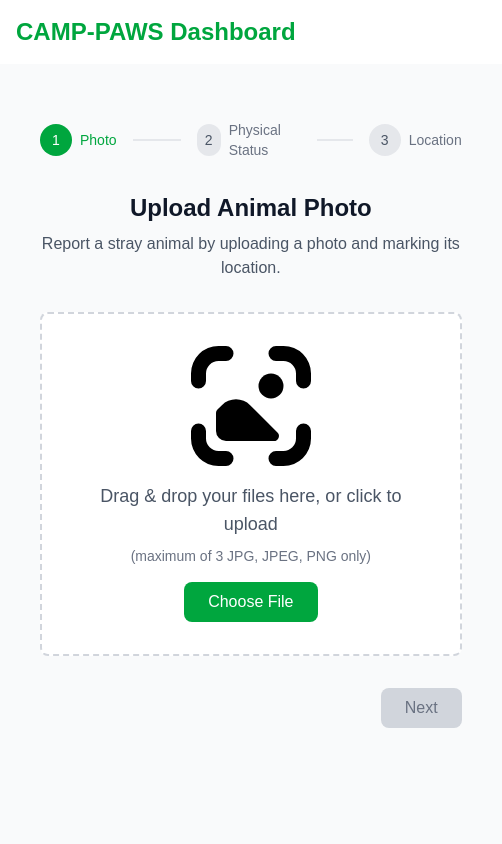
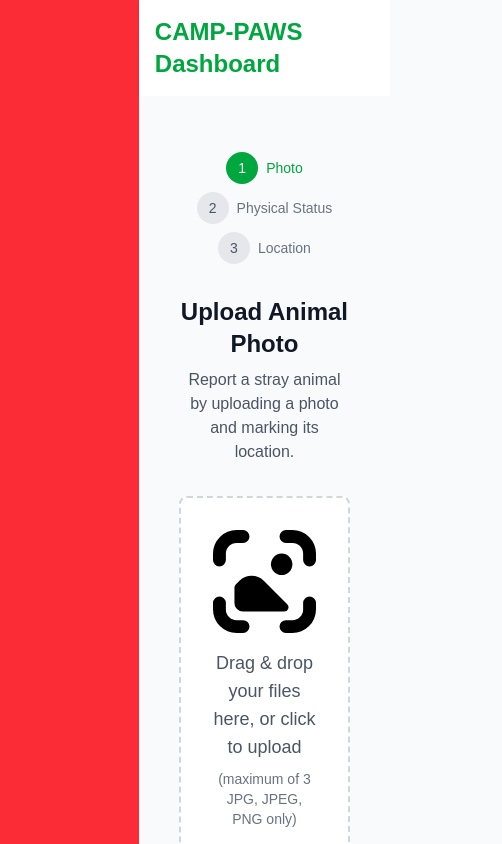
Before and after one commit to CSci-153-Web-Systems-and-Technologies/batch-2025-camp-paws-web, a Next.js app: page /report in a window 390 px wide. Shown: the whole page, 502 px wide, since content can reach past the window. Built offline with nearby package versions, Linux system fonts and the light colour scheme.

Commit message:
feat: minor css fixes

```diff
--- a/src/app/(dashboard)/(user)/report/components/PhysicalDetails.tsx
+++ b/src/app/(dashboard)/(user)/report/components/PhysicalDetails.tsx
@@ -319,7 +319,7 @@ export default function PhysicalDetails({ data, onNext, onBack }: PhysicalDetail
                     }`}
                   >
                     {/* Image Section (Left) */}
-                    <div className="flex-shrink-0 mr-4">
+                    <div className="shrink-0 mr-4">
                       <Image
                         src={`/cat-bcs/${item.score}.jpg`}
                         alt={`Cat Body Condition Score ${item.score}`}
@@ -401,7 +401,7 @@ export default function PhysicalDetails({ data, onNext, onBack }: PhysicalDetail
                     }`}
                   >
                     {/* Image Section (Left) */}
-                    <div className="flex-shrink-0 mr-4">
+                    <div className="shrink-0 mr-4">
                       <Image
                         src={`/dog-bcs/${item.score}.png`}
                         alt={`Dog Body Condition Score ${item.score}`}
@@ -639,7 +639,7 @@ export default function PhysicalDetails({ data, onNext, onBack }: PhysicalDetail
                   }`}
                 >
                   {/* Color Circle */}
-                  <div className={`w-8 h-8 rounded-full mr-3 border-2 ${color.colorClass} ${
+                  <div className={`w-8 h-8 min-w-8 min-h-8 rounded-full mr-3 border-2 shrink-0 ${color.colorClass} ${
                     color.id === 'white' ? 'border-gray-300' : 'border-white'
                   }`}></div>
 
@@ -705,7 +705,7 @@ export default function PhysicalDetails({ data, onNext, onBack }: PhysicalDetail
                   }`}
                 >
                   <div className="flex items-start space-x-3">
-                    <div className={`flex-shrink-0 w-5 h-5 rounded border-2 flex items-center justify-center transition-colors ${
+                    <div className={`shrink-0 w-5 h-5 min-w-5 min-h-5 rounded border-2 flex items-center justify-center transition-colors ${
                       (formState.physicalProblems || []).includes(problem.id)
                         ? 'border-green-500 bg-green-500'
                         : 'border-gray-300'
@@ -783,7 +783,7 @@ export default function PhysicalDetails({ data, onNext, onBack }: PhysicalDetail
                   }`}
                 >
                   <div className="flex items-start space-x-3">
-                    <div className={`flex-shrink-0 w-5 h-5 rounded border-2 flex items-center justify-center transition-colors ${
+                    <div className={`shrink-0 w-5 h-5 min-w-5 min-h-5 rounded border-2 flex items-center justify-center transition-colors ${
                       (formState.physicalProblems || []).includes(problem.id)
                         ? 'border-green-500 bg-green-500'
                         : 'border-gray-300'
@@ -861,7 +861,7 @@ export default function PhysicalDetails({ data, onNext, onBack }: PhysicalDetail
                   }`}
                 >
                   <div className="flex items-start space-x-3">
-                    <div className={`flex-shrink-0 w-5 h-5 rounded border-2 flex items-center justify-center transition-colors ${
+                    <div className={`shrink-0 w-5 h-5 min-w-5 min-h-5 rounded border-2 flex items-center justify-center transition-colors ${
                       (formState.physicalProblems || []).includes(problem.id)
                         ? 'border-green-500 bg-green-500'
                         : 'border-gray-300'
--- a/src/app/(dashboard)/(user)/report/components/StepIndicator.tsx
+++ b/src/app/(dashboard)/(user)/report/components/StepIndicator.tsx
@@ -17,10 +17,10 @@ export default function StepIndicator({ currentStep }: StepIndicatorProps) {
   ];
 
   return (
-    <div className="flex items-center justify-center mb-8">
+    <div className="flex flex-col sm:flex-row items-center justify-center mb-8 gap-2 sm:gap-0">
       {steps.map((step, index) => (
-        <div key={step.number} className="flex items-center">
-          <div className={`flex items-center justify-center w-8 h-8 rounded-full text-sm font-medium ${
+        <div key={step.number} className="flex items-center w-full sm:w-auto justify-center sm:justify-start">
+          <div className={`flex items-center justify-center w-8 h-8 min-w-8 min-h-8 rounded-full text-sm font-medium shrink-0 ${
             step.completed
               ? 'bg-green-600 text-white'
               : step.active
@@ -29,11 +29,11 @@ export default function StepIndicator({ currentStep }: StepIndicatorProps) {
           }`}>
             {step.completed ? '✓' : step.number}
           </div>
-          <span className={`ml-2 text-sm ${step.active ? 'text-green-600 font-medium' : 'text-gray-500'}`}>
+          <span className={`ml-2 text-sm whitespace-nowrap ${step.active ? 'text-green-600 font-medium' : 'text-gray-500'}`}>
             {step.label}
           </span>
           {index < steps.length - 1 && (
-            <div className={`w-12 h-0.5 mx-4 ${step.completed ? 'bg-green-600' : 'bg-gray-200'}`} />
+            <div className={`hidden sm:block w-12 h-0.5 mx-4 shrink-0 ${step.completed ? 'bg-green-600' : 'bg-gray-200'}`} />
           )}
         </div>
       ))}
```
